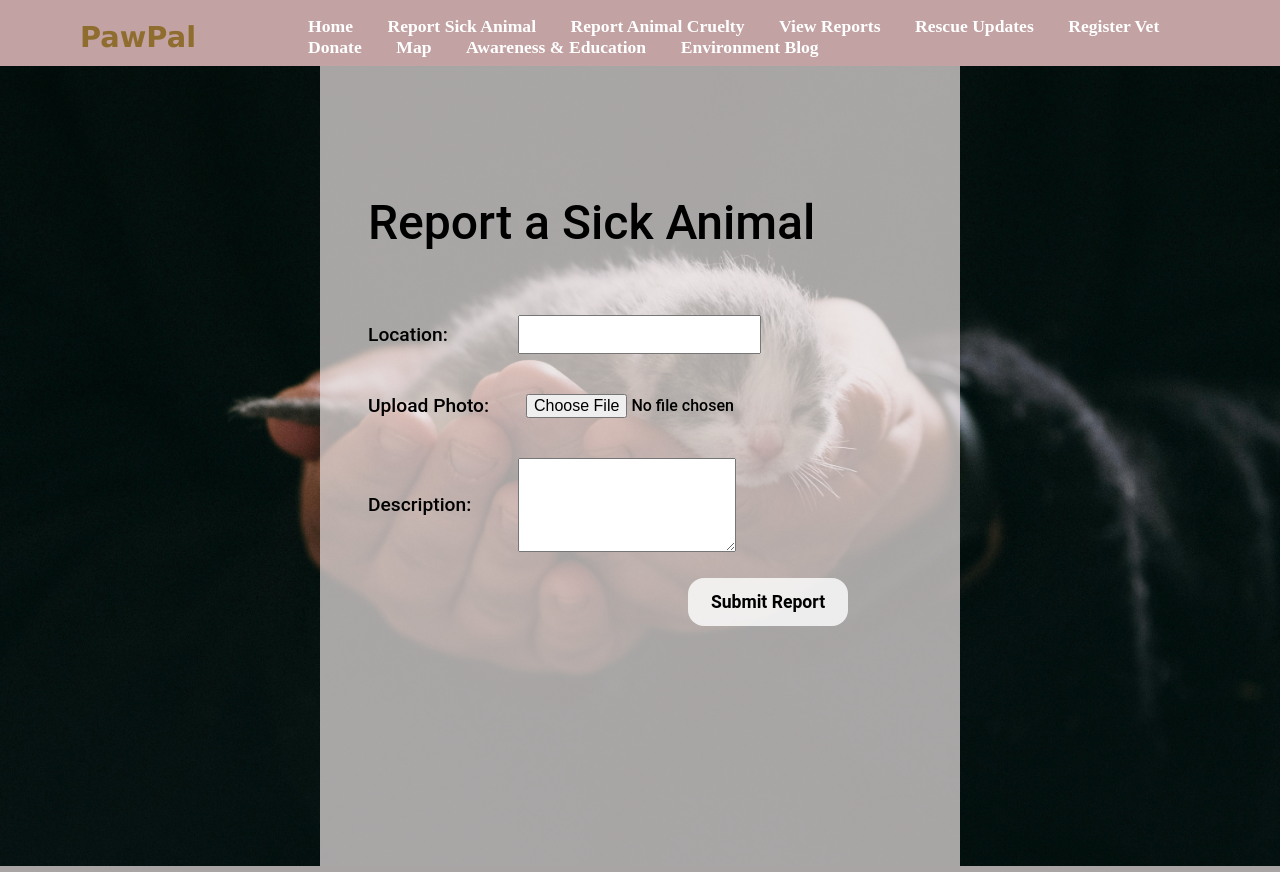
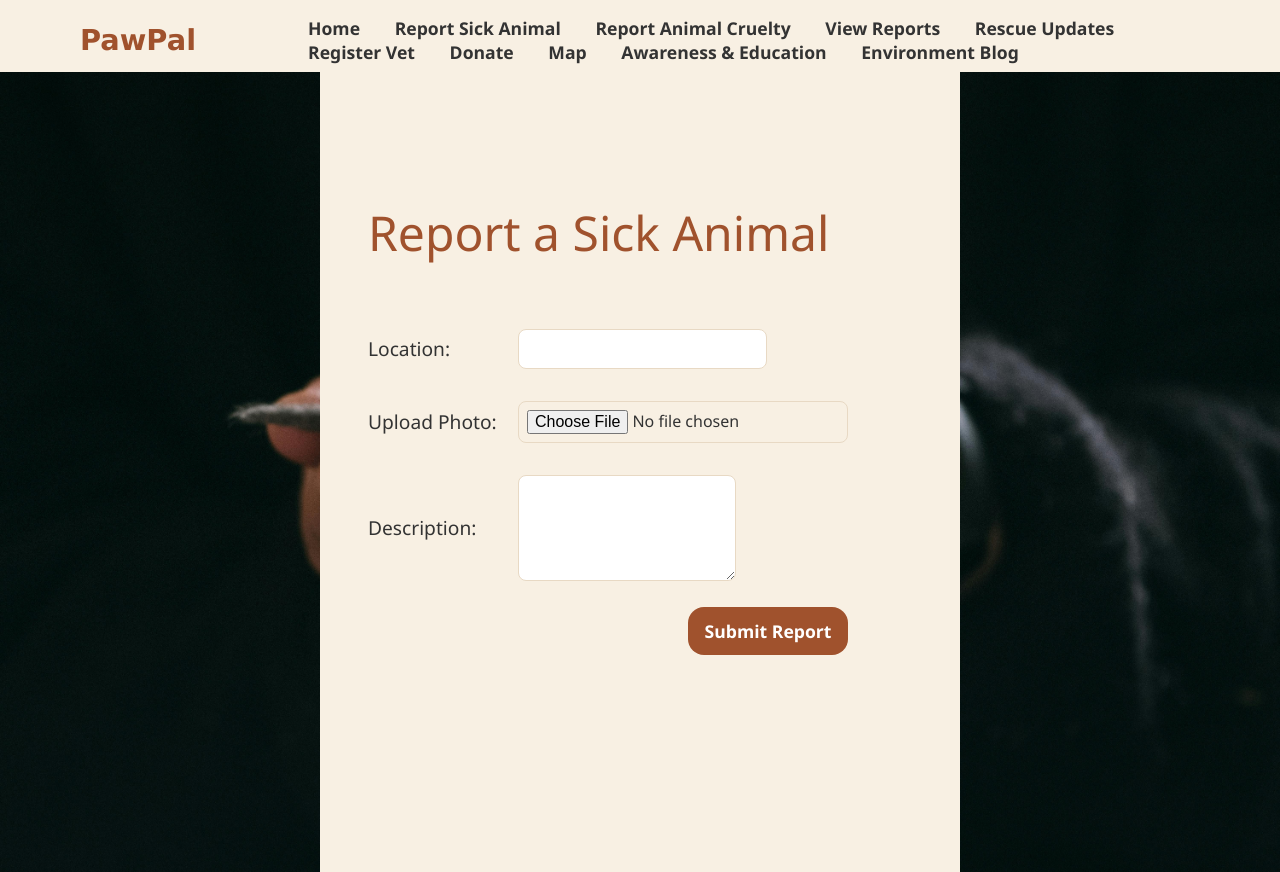
Before and after one commit to Ersatz-xD/PawPal, a Flask app: page /report in a window 1280 px wide. Run offline with Flask 3, Linux system fonts and the light colour scheme.

Commit message:
Update style.css

```diff
--- a/app/static/style.css
+++ b/app/static/style.css
@@ -1,86 +1,93 @@
 /* welcome page starts here */
-*{
+* {
     margin: 0;
     padding: 0;
     box-sizing: border-box;
-    font-family: Roboto, Oxygen, Ubuntu, Cantarell, 'Open Sans', 'Helvetica Neue', sans-serif;
+    font-family: 'Segoe UI', Roboto, Oxygen, Ubuntu, Cantarell, 'Open Sans', 'Helvetica Neue', sans-serif;
     font-weight: 500;
+    color: #333333;
 }
+
 header {
     position: sticky;
     top: 0;
     z-index: 999;
-    background-color: #c2a2a2;
+    background-color: #F8F0E3;
     display: flex;
     justify-content: start;
     align-items: center;
     padding: 1rem 5rem 0.5rem 5rem;
 }
 
-
-header a{
+header a {
     text-decoration: none;
-    font-weight: 400;
-    /* font-size: 1rem; */
-    color:white;
+    color: #333333;
     padding-left: 2rem;
     font-size: 1.1rem;
     font-weight: bold;
-    font-family:'Times New Roman', Times, serif;
-    text-align: center;
+    font-family: 'Segoe UI', sans-serif;
+    transition: color 0.3s ease;
 }
-header h2{
-    color: rgb(143, 109, 46);
-    margin-right:0rem;
+
+header h2 {
+    color: #A0522D;
+    margin-right: 0rem;
     font-size: 1.8rem;
     font-weight: bold;
-    font-family:'Lucida Sans', 'Lucida Sans Regular', 'Lucida Grande', 'Lucida Sans Unicode', Geneva, Verdana, sans-serif;
+    font-family: 'Lucida Sans', sans-serif;
 }
-header a:hover{
-    text-decoration: none;
-    color:rgb(47, 2, 2);
+
+header a:hover {
+    color: #778899;
+    background-color: #E8D9C4;
+    border-radius: 5px;
+    padding: 0.3rem 0.5rem;
 }
-.links{
+
+.links {
     margin-left: 5rem;
     font-size: 10px;
 }
-.main_container{
+
+.main_container {
     width: 100%;
     height: 100vh;
     display: flex;
     justify-content: center;
     align-items: center;
+}
 
-}
-.img{
+.img {
     height: 100vh;
     width: 50%;
-    /* background-color: red; */
     background-image: url(assets/main_pg1.jpg);
     background-position: center;
     background-repeat: no-repeat;
     background-size: cover;
+}
 
-}
-.welcome{
+.welcome {
     height: 100vh;
     width: 50%;
-    background-image: linear-gradient(black,rgb(131, 131, 120));
+    background-color: #E8D9C4;
     text-align: center;
     display: flex;
     align-items: center;
     flex-direction: column;
     justify-content: center;
 }
-.welcome h1{
-    color: wheat;
+
+.welcome h1 {
+    color: #A0522D;
     margin-bottom: 2rem;
     font-size: 2.5rem;
 }
-.welcome p{
-    color: white;
+
+.welcome p {
+    color: #333333;
 }
-.start{
+
+.start {
     width: 8rem;
     height: 2.5rem;
     border-radius: 50px;
@@ -88,92 +95,93 @@ header a:hover{
     margin-top: 2rem;
     font-size: 1.2rem;
     font-weight: 600;
-    /* padding-left: 10rem; */
+    background-color: #778899;
+    color: white;
+    transition: all 0.3s ease;
 }
-.start:hover{
-    background-color: rgba(206, 202, 202,0.2);
-    box-shadow: 1px 1px 2px rgba(255, 255, 255,0.8);
+
+.start:hover {
+    background-color: #5f6f7f;
+    box-shadow: 1px 1px 2px rgba(0, 0, 0, 0.2);
     color: white;
+}
 
-}
-/* welcome page ends here
-
-home page starts here*/
-
-.img_sec{
+/* home page starts here */
+.img_sec {
     width: 100%;
     height: 95vh;
     background-image: url(assets/image_sec.jpg);
-    /* background-position-x: end; */
-    /* background-position-y: top; */
     background-position-x: right;
     background-repeat: no-repeat;
     background-size: cover;
     color: white;
     text-align: start;
     padding-left: 5rem;
-    /* position: absolute; */
 }
-.img_sec h2{
+
+.img_sec h2 {
     padding-top: 15rem;
     margin-bottom: 2rem;
     font-size: 2rem;
-}
-.img_sec p{
-    font-size: 1.2rem;
-    color: wheat;
+    color: #F8F0E3;
 }
 
-.footer{
-   padding-top: 1rem;
-   font-family: 1.1rem;
-   color: white;
-   padding-bottom: 1rem;
-   text-align: center;
-   background-color: #030F0D;
-
+.img_sec p {
+    font-size: 1.2rem;
+    color: #E8D9C4;
 }
 
-.back_img{
+.footer {
+    padding: 1rem 0;
+    text-align: center;
+    background-color: #E8D9C4;
+    color: #333333;
+}
+
+.back_img {
     width: 100%;
     height: 100vh;
     background-image: url(assets/image_sec.jpg);
     background-position: center;
     background-size: cover;
+}
 
-}
-.main_div{
+.main_div {
     width: 50%;
     height: 100vh;
-    color: black;
     margin: auto;
-    background-color: rgba(234, 226, 226, 0.714);
+    background-color: #F8F0E3;
     padding: 8rem 3rem;
-    padding-top: 8rem;
+    color: #333333;
 }
-.main_div h2{
+
+.main_div h2 {
     font-size: 3rem;
     padding-bottom: 3rem;
+    color: #A0522D;
 }
+
 .map-box {
     width: 100%;
     height: 400px;
 }
 
-.form_content{
+.form_content {
     display: flex;
     flex-direction: column;
     justify-content: center;
     align-items: start;
+}
 
-}
-.form_content div{
+.form_content div {
     padding: 1rem 0;
 }
-.form_content label{
+
+.form_content label {
     font-size: 1.3rem;
     line-height: 2rem;
 }
+
 .form_group {
     display: flex;
     align-items: center;
@@ -190,103 +198,117 @@ home page starts here*/
     flex: 1;
     padding: 0.5rem;
     font-size: 1rem;
+    border: 1px solid #E8D9C4;
+    border-radius: 8px;
 }
-.location{
+
+.location {
     display: flex;
     justify-content: center;
 }
-.btn{
+
+.btn {
     width: 10rem;
     height: 3rem;
     font-size: 1.1rem;
-    margin: 10px;
+    margin: 10px 0 10px 20rem;
     font-weight: 600;
     border-radius: 1rem;
-    padding: 0.5rem 1rem ;
-    background-color: rgba(255, 255, 255,0.8);
-    color: black;
+    padding: 0.5rem 1rem;
+    background-color: #A0522D;
+    color: white;
     border: none;
-    margin-left: 20rem;
-}
-.btn:HOVER{
-    box-shadow: 1px 1px 4px rgba(25, 25, 25,0.2);
+    transition: 0.3s;
 }
 
-.register_doc input{
+.btn:hover {
+    background-color: #8B4513;
+    box-shadow: 1px 1px 4px rgba(25, 25, 25, 0.2);
+}
+
+.register_doc input {
     width: 12rem;
     height: 2rem;
     font-size: 1.2rem;
 }
-.reg1{
-    display:inline-flex;
+
+.reg1 {
+    display: inline-flex;
 }
-.reg1 input{
+
+.reg1 input {
     margin-left: 3.5rem;
 }
-.reg3 input{
-    margin-left:4.8rem;
+
+.reg3 input {
+    margin-left: 4.8rem;
 }
 
-
-
-
-
-.donate_p{
+.donate_p {
     font-size: 1.2rem;
 }
-.btn_donate{
+
+.btn_donate {
     margin-top: 1rem;
     margin-left: 25rem;
 }
-.loc1 input{
+
+.loc1 input {
     margin-left: 6.8rem;
+}
 
-}
-.aware p{
+.aware p {
     font-size: 1.3rem;
     font-weight: 500;
-    /* line-height: 2rem; */
     padding-bottom: 0.5rem;
 }
-.aware ul li a{
+
+.aware ul li a {
     text-decoration: none;
     font-size: 1.3rem;
     line-height: 1.5rem;
     font-weight: 600;
-    color: black;
+    color: #333333;
 }
-.aware ul li{
+
+.aware ul li {
     padding: 0.5rem 0;
+}
 
+.aware ul li a:hover {
+    text-decoration: underline;
+    color: #A0522D;
 }
-.aware ul li a:hover{
-    text-decoration: underline;
-}
+
 .report-card {
-    background: #8e89899b;
+    background: #E8D9C4;
     margin: 5px 0px;
     border-radius: 10px;
     padding: 15px;
     margin-bottom: 20px;
-    box-shadow: 0 2px 6px rgba(0,0,0,0.1);
+    box-shadow: 0 2px 6px rgba(0, 0, 0, 0.1);
 }
 
-.env_blog h3{
+.env_blog h3 {
     font-weight: 600;
     font-size: 1.4rem;
     padding: 0.5rem 0rem;
+    color: #A0522D;
 }
-.env_blog p{
+
+.env_blog p {
     font-size: 1.2rem;
 }
 
-.main_div_blog{
+.main_div_blog {
     padding-top: 4rem;
 }
-.main_div_blog h2{
+
+.main_div_blog h2 {
     padding-bottom: 1rem;
+    color: #A0522D;
 }
 
-.blog-post{
+.blog-post {
     margin-top: 1rem;
 }
```
